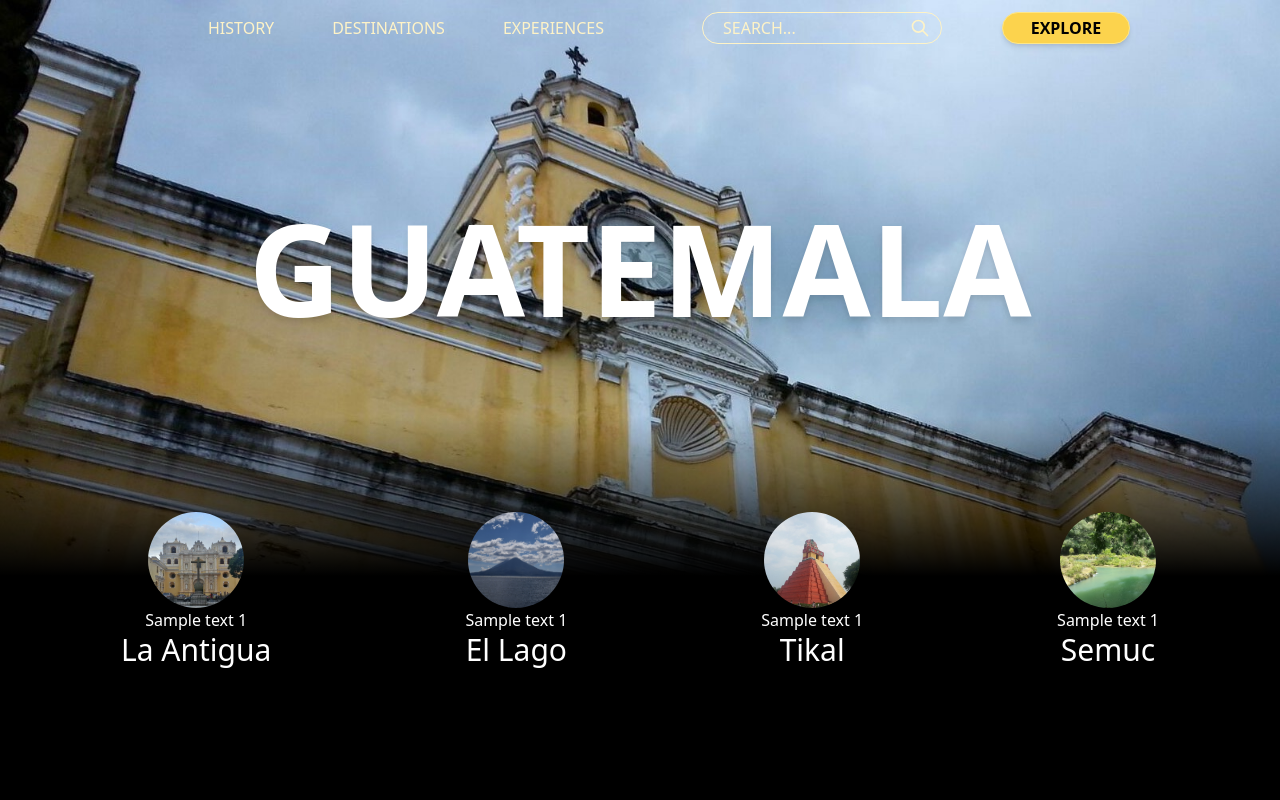
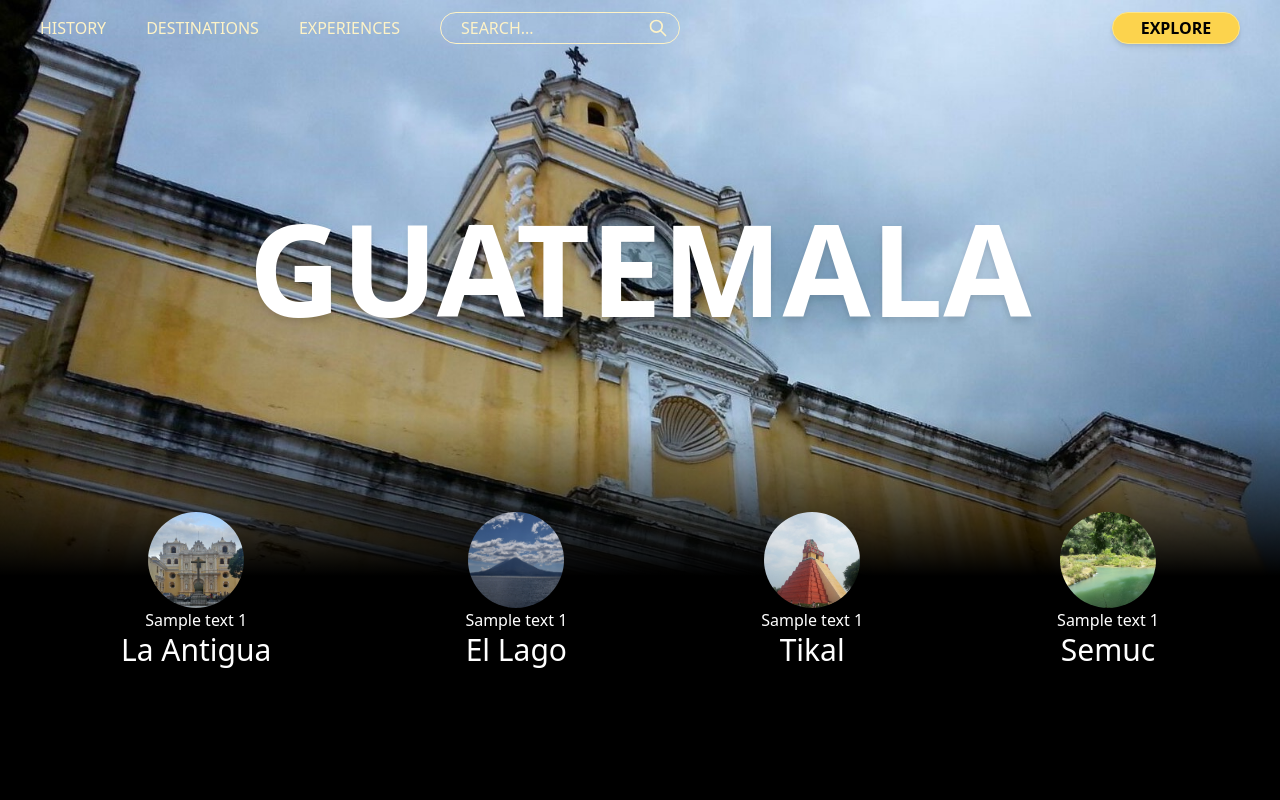
Before and after one commit to JOMADELEMA/countrypage, a Next.js app: page / in a window 1280 px wide. Shown: the top 800 px of the page. Built offline with nearby package versions, Linux system fonts and the light colour scheme.

Commit message:
small fixes to md navbar

```diff
--- a/components/Navbar.jsx
+++ b/components/Navbar.jsx
@@ -4,20 +4,20 @@ import { IconSearch } from '@tabler/icons-react'
 const Navbar = () => {
     return (
         <>
-            <div className="hidden lg:flex justify-center gap-10 text-amber-100 mt-3">
-                <div className='flex justify-evenly w-128'>
-                    <div className='self-center cursor-pointer hover:font-semibold'>HISTORY</div>
-                    <div className='self-center cursor-pointer hover:font-semibold'>DESTINATIONS</div>
-                    <div className='self-center cursor-pointer hover:font-semibold'>EXPERIENCES</div>
+            <div className="hidden lg:flex justify-between gap-10 text-amber-100 mt-3">
+                <div className='flex gap-10 pl-10' >
+                    <div className='self-center cursor-pointer hover:underline'>HISTORY</div>
+                    <div className='self-center cursor-pointer hover:underline'>DESTINATIONS</div>
+                    <div className='self-center cursor-pointer hover:underline'>EXPERIENCES</div>
 
+                    <div className='flex text-amber-100'>
+                        <input type="text" className='bg-transparent border border-amber-100 placeholder:text-amber-100 hover:border-2 focus:outline-none focus:border-2 focus:placeholder:opacity-50 rounded-full pl-5 h-8 w-60 self-center ' placeholder='SEARCH...' />
+                        <IconSearch size={20} className='self-center -translate-x-8' />
+                    </div>
                 </div>
 
-                <div className='flex text-amber-100'>
-                    <input type="text" className='bg-transparent border border-amber-100 placeholder:text-amber-100 hover:border-2 focus:outline-none focus:border-2 focus:placeholder:opacity-50 rounded-full pl-5 h-8 w-60 self-center ' placeholder='SEARCH...' />
-                    <IconSearch size={20} className='self-center -translate-x-8' />
-                </div>
 
-                <div className="border text-black border-amber-200 bg-amber-300 hover:bg-amber-200 rounded-full flex text-gray font-semibold w-32 h-8 self-center items-center justify-center shadow-md cursor-pointer">
+                <div className="mr-10 border text-black border-amber-200 bg-amber-300 hover:bg-amber-200 rounded-full flex text-gray font-semibold w-32 h-8 self-center items-center justify-center shadow-md cursor-pointer">
                     EXPLORE
                 </div>
             </div>
--- a/src/pages/index.js
+++ b/src/pages/index.js
@@ -47,7 +47,7 @@ export default function Home() {
           <p className="text-md text-center">Sample text 1</p>
           <p className="text-3xl text-center">Tikal</p>
         </div>
-        <div className="-translate-y-10 lg:-translate-y-16 place-self-center cursor-pointer flex flex-col hover:saturate-150 text-white hover:text-amber-50 hover:font-semibold">
+        <div className="-translate-y-10 lg:-translate-y-16 place-self-center cursor-pointer flex flex-col hover:saturate-150 text-white hover:text-amber-50 hover:font-semibold ">
           <div className=" rounded-full h-24 w-24  bg-semuc-square bg-cover self-center hover:border-2 border-amber-100"></div>
           <p className="text-md text-center">Sample text 1</p>
           <p className="text-3xl text-center">Semuc</p>
```
